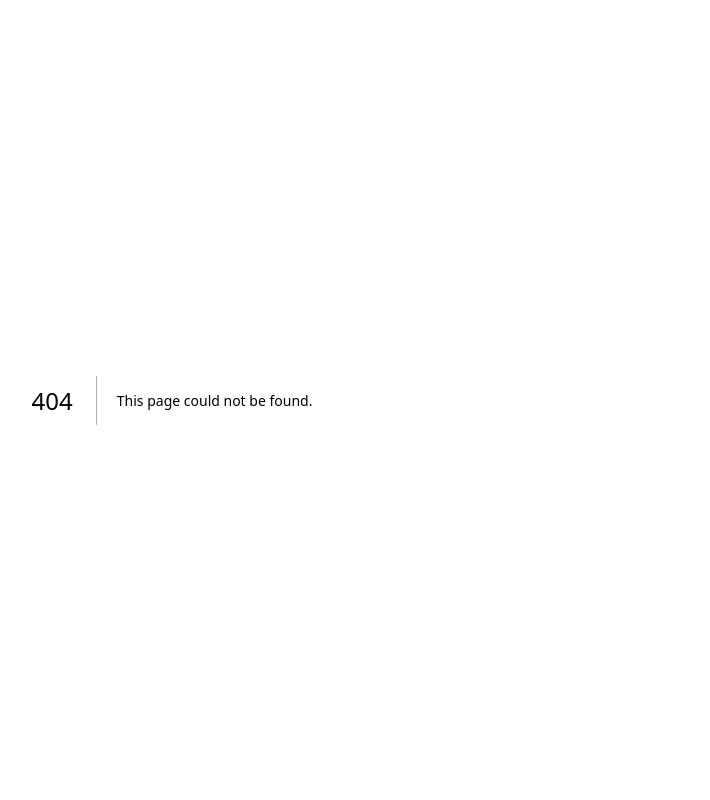
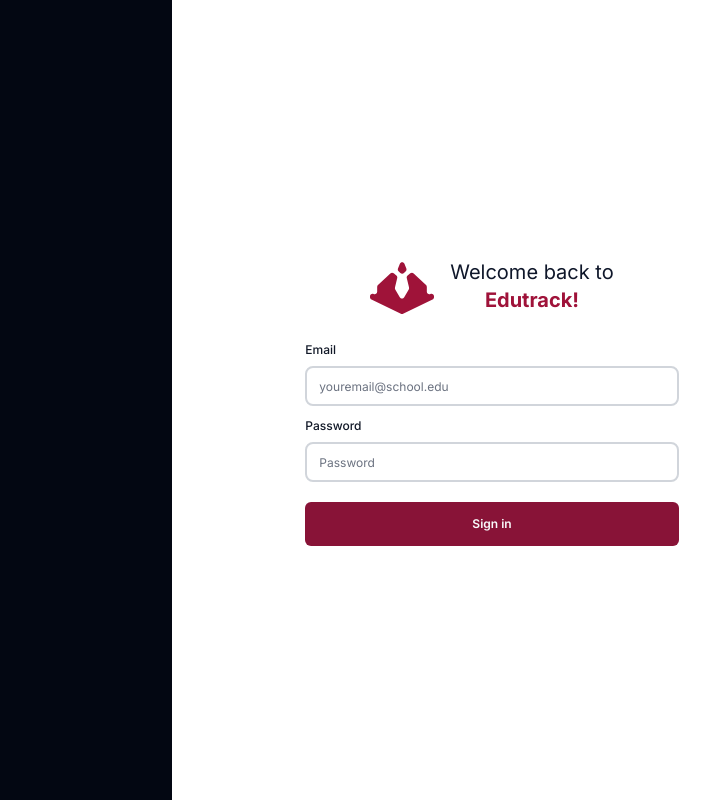
Before and after one commit to Aerroc22/edutrack, a Next.js app: page /login in a window 1280 px wide. Before the commit this address had no page. Shown: the whole page, without its empty margins (468-1178 px from the left). Built offline with nearby package versions, Linux system fonts and the light colour scheme.

Commit message:
Page: Login (design only)

```diff
--- a/package.json
+++ b/package.json
@@ -9,6 +9,7 @@
     "lint": "next lint"
   },
   "dependencies": {
+    "@tailwindcss/forms": "^0.5.7",
     "next": "14.2.3",
     "react": "^18",
     "react-dom": "^18"
--- /dev/null
+++ b/src/app/(auth)/login/page.tsx
@@ -0,0 +1,55 @@
+import Logo from "@/components/ui/Logo"
+import { FC } from "react"
+
+const page: FC = () => {
+    return (
+        <main className="flex h-screen w-screen items-center justify-end bg-gray-950">
+            <div className="flex h-full w-full items-center justify-center bg-white md:w-1/2">
+                <div className="flex h-20 w-7/12 flex-col items-center justify-center gap-5 text-xs">
+                    <div className="flex w-full items-center justify-center gap-4 text-xl text-slate-900">
+                        <Logo className="h-16 w-16" />
+                        <div className="block text-center">
+                            Welcome back to <br></br>
+                            <span className="font-bold text-rose-800">
+                                Edutrack!
+                            </span>
+                        </div>
+                    </div>
+
+                    <form className="w-full">
+                        <label
+                            htmlFor="email"
+                            className="block text-xs font-medium leading-6 text-gray-900"
+                        >
+                            Email
+                        </label>
+                        <input
+                            type="text"
+                            className="mt-1 h-10 min-w-full rounded-lg border-2 border-gray-300 text-xs"
+                            placeholder="youremail@school.edu"
+                        />
+                        <label
+                            htmlFor="password"
+                            className="mt-2 block text-xs font-medium leading-6 text-gray-900"
+                        >
+                            Password
+                        </label>
+                        <input
+                            type="text"
+                            className="mt-1 h-10 w-full rounded-lg border-2 border-gray-300 text-xs"
+                            placeholder="Password"
+                        />
+                        <button
+                            type="submit"
+                            className="mt-5 flex h-11 w-full items-center justify-center rounded-md bg-rose-900 text-xs font-semibold text-gray-50 transition hover:bg-rose-800"
+                        >
+                            Sign in
+                        </button>
+                    </form>
+                </div>
+            </div>
+        </main>
+    )
+}
+
+export default page
--- a/tailwind.config.ts
+++ b/tailwind.config.ts
@@ -1,4 +1,4 @@
-import type { Config } from "tailwindcss";
+import type { Config } from "tailwindcss"
 
 const config: Config = {
     content: [
@@ -15,6 +15,6 @@
             },
         },
     },
-  plugins: [],
-};
-export default config;
+    plugins: [require("@tailwindcss/forms")],
+}
+export default config
```
Also changed, not shown: 1 other file (tests, documents, lock files or other folders). Lines whose indentation alone changed are shown as unchanged.
